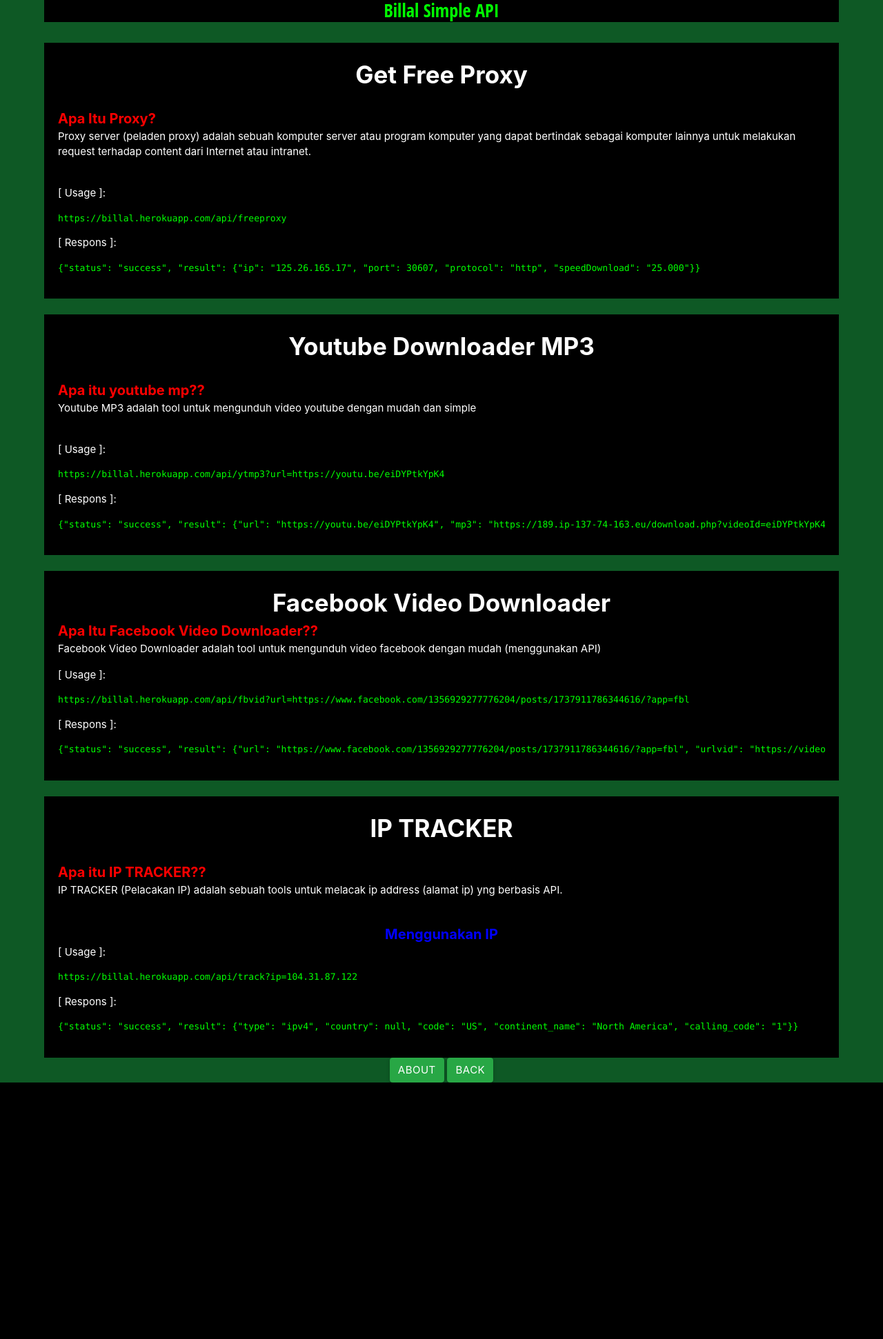
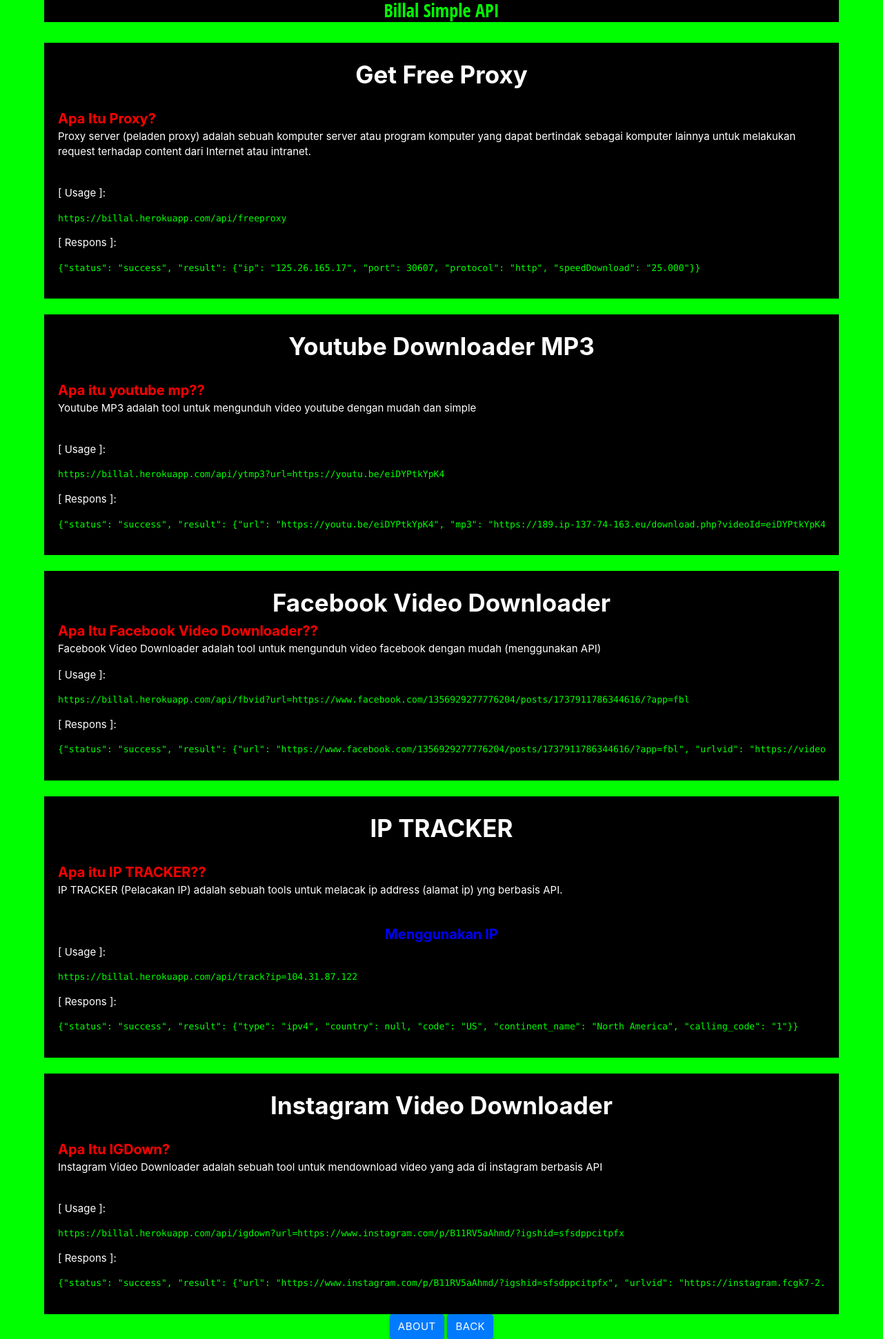
Before and after one commit to Billal06/simpleapi, a Flask app: page /tools in a window 1280 px wide. Shown: the whole page at 69% size. Before the commit the page ends 1570 px from the top, so only its background shows below. Run offline with Flask 2, Linux system fonts and the light colour scheme; some libraries are stand-ins or nearby versions.

Commit message:
BillalAPIs

```diff
--- a/run.py
+++ b/run.py
@@ -74,11 +74,15 @@ def fbvid():
 	else:
 		r = requests.get(url)
 		f = re.search(r'\"(http[s]\:\/\/video.*?\.mp4\?.*?)\"',r.text)
-		urlvid = f.group(1).replace(";","&")
-		config2["url"] = url
-		config2["urlvid"] = urlvid
-		config["status"] = sukses
-		config["result"] = json.loads("".join(json.dumps(config2)))
+		if f:
+			urlvid = f.group(1).replace(";","&")
+			config2["url"] = url
+			config2["urlvid"] = urlvid
+			config["status"] = sukses
+			config["result"] = json.loads("".join(json.dumps(config2)))
+		else:
+			config["status"] = gagal
+			config["pesan"] = "Sepertinya Video tidak ditemukan"
 	return "".join(json.dumps(config))
 # IP TRACK
 @app.route("/api/track")
@@ -137,6 +141,29 @@ def track():
 		config["result"] = js
 	return "".join(json.dumps(config))
 
+# INSTAGRAM VIDEO DOWNLOADER
+@app.route("/api/igdown")
+def igdown():
+	config = {}
+	config2 = {}
+	url = request.args.get("url")
+	if not url:
+		config["status"] = error
+		config["pesan"] = "Parameter URL tidak ditemukan"
+	else:
+		r = requests.get(url).text
+		b = bs(r, "html.parser")
+		for f in b.findAll("meta"):
+			if f.get("property") == "og:video:secure_url":
+				config2["url"] = url
+				config2["urlvid"] = f.get("content")
+				config["status"] = sukses
+				config["result"] = json.loads("".join(json.dumps(config2)))
+#			else:
+#				config["status"] = gagal
+#				config["pesan"] = "Sepertinya video tidak ditemukan"
+	return "".join(json.dumps(config))
+
 # JIKA PAGE ERROR MAKA:
 @app.errorhandler(404)
 def not_found(e):
--- a/templates/error.html
+++ b/templates/error.html
@@ -10,7 +10,7 @@
         <style type="text/css">
                 body {
                         color: white;
-                        background-color: green;
+                        background-color: lime;
                         /*background-image: url('https://serving.photos.photobox.com/11329905a5137416f6a00135c6d94a6a4a3e4a8a8c7e57e224093d123e58cb9d635eb5f1.jpg');*/
                         background-attachment: fixed;
                         background-position: center;
--- a/templates/index.html
+++ b/templates/index.html
@@ -10,7 +10,7 @@
         <style type="text/css">
                 body {
                         color: white;
-                        background-color: green;
+                        background-color: lime;
                         /*background-image: url('https://serving.photos.photobox.com/11329905a5137416f6a00135c6d94a6a4a3e4a8a8c7e57e224093d123e58cb9d635eb5f1.jpg');*/
                         background-attachment: fixed;
                         background-position: center;
--- a/templates/tools.html
+++ b/templates/tools.html
@@ -10,7 +10,7 @@
         <style type="text/css">
 		body {
 			color: white;
-			background-color: #0e5925;
+			background-color: lime;
 			/*background-image: url('https://serving.photos.photobox.com/11329905a5137416f6a00135c6d94a6a4a3e4a8a8c7e57e224093d123e58cb9d635eb5f1.jpg');*/
 			background-attachment: fixed;
 			background-position: center;
@@ -101,9 +101,18 @@
                         <p>[ Usage ]: <pre>https://billal.herokuapp.com/api/track?ip=104.31.87.122</pre></p>
                         <p>[ Respons ]: <pre>{"status": "success", "result": {"type": "ipv4", "country": null, "code": "US", "continent_name": "North America", "calling_code": "1"}}</pre>
                 </div>
+		<br>
+		<div id="igvid" class="content">
+                        <div class="head"><b>Instagram Video Downloader</b></div><br>
+                        <font class="judul"><b>Apa Itu IGDown? </b></font>
+                        <p>Instagram Video Downloader adalah sebuah tool untuk mendownload video yang ada di instagram berbasis API</p>
+                        <br>
+                        <p>[ Usage ]: <pre>https://billal.herokuapp.com/api/igdown?url=https://www.instagram.com/p/B11RV5aAhmd/?igshid=sfsdppcitpfx</pre></p>
+                        <p>[ Respons ]: <pre>{"status": "success", "result": {"url": "https://www.instagram.com/p/B11RV5aAhmd/?igshid=sfsdppcitpfx", "urlvid": "https://instagram.fcgk7-2.fna.fbcdn.net/v/t50.2886-16/70596278_502217693877699_417082466386434434_n.mp4?_nc_ht=instagram.fcgk7-2.fna.fbcdn.net&_nc_cat=103&_nc_ohc=oWB6fbWna-IAX-pd-pU&oe=5E365FC5&oh=0f7a3401a626f64668d67b9fd78f3834"}}</pre>
+                </div>
 		<center>
-			<a href="/about"><button class="btn btn-success center-block">About</button></a>
-			<a href="/"><button class="btn btn-success center-block">Back</button></a>
+			<a href="/about"><button class="btn btn-primary center-block">About</button></a>
+			<a href="/"><button class="btn btn-primary center-block">Back</button></a>
 		</center>
 	</div>
 </body>
```
